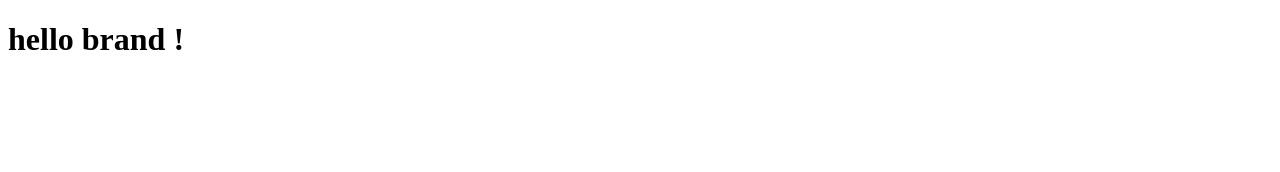
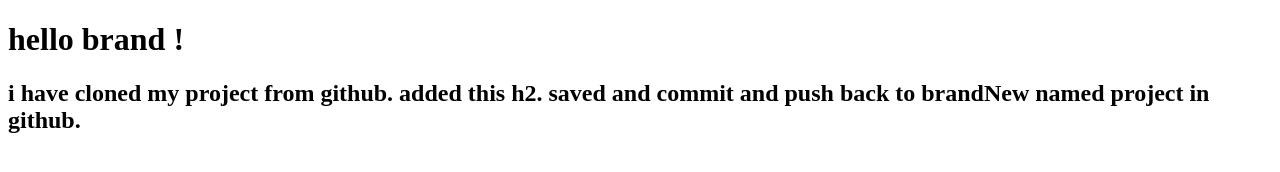
Before and after one commit to faruq6/brandNew, a plain HTML site: page index.html in a window 1280 px wide. Drawn offline with Linux system fonts and the light colour scheme.

Commit message:
cloned to local repo, addded h2 , saved, comitted and pushed baack to remote repo.

```diff
--- a/index.html
+++ b/index.html
@@ -7,5 +7,6 @@
 </head>
 <body>
     <h1>hello brand !</h1>
+    <h2>i have cloned my project from github. added this h2. saved and commit and push back to brandNew named project in github.</h2>
 </body>
 </html>
```
